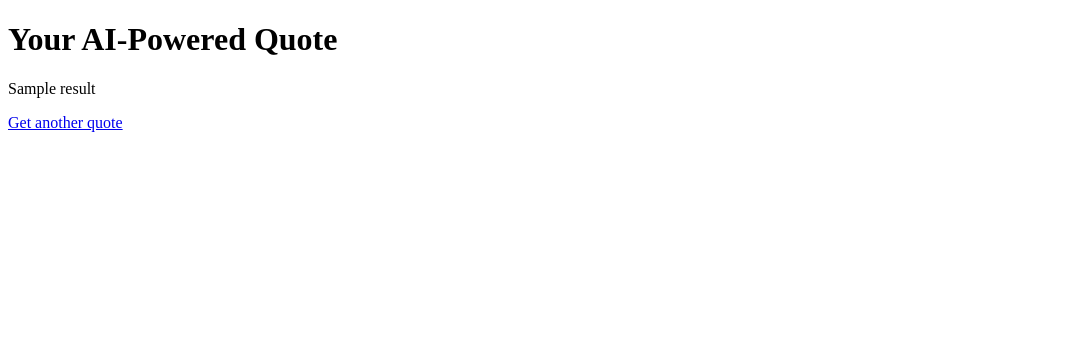
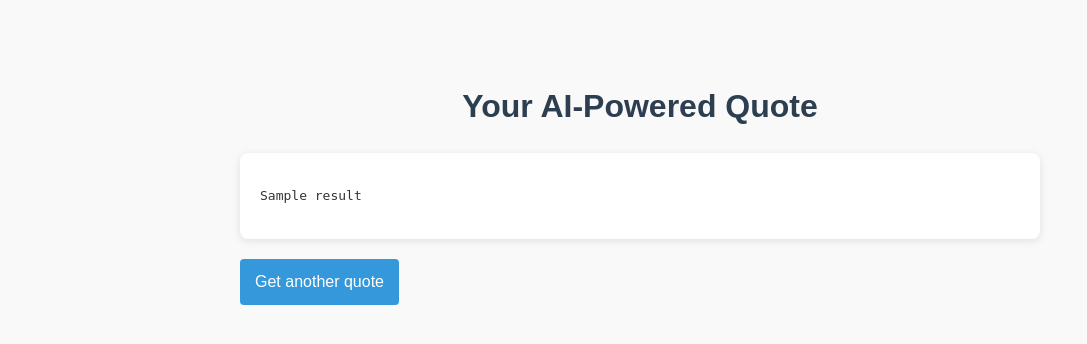
Before and after one commit to sebbarrientos/CleanQuote, a Flask app: template templates/result.html in a window 1280 px wide. Shown: the top 344 px of the page, without its empty margins (0-1087 px from the left). Run offline with Flask 3, Linux system fonts and the light colour scheme; the template is opened without the code that fills it: most values are stand-ins (such as "Sample title", 1, 10 or a date in 2020).

Commit message:
Update result.html

```diff
--- a/templates/result.html
+++ b/templates/result.html
@@ -1,12 +1,53 @@
-
 <!DOCTYPE html>
-<html>
+<html lang="en">
 <head>
+    <meta charset="UTF-8">
+    <meta name="viewport" content="width=device-width, initial-scale=1.0">
     <title>Your Cleaning Quote</title>
+    <style>
+        body {
+            font-family: Arial, sans-serif;
+            max-width: 800px;
+            margin: 40px auto;
+            line-height: 1.6;
+            background-color: #f9f9f9;
+            padding: 20px;
+            color: #333;
+        }
+        h1 {
+            color: #2c3e50;
+            text-align: center;
+            margin-bottom: 20px;
+        }
+        .quote-box {
+            background: #fff;
+            padding: 20px;
+            border-radius: 8px;
+            box-shadow: 0 2px 8px rgba(0,0,0,0.1);
+        }
+        pre {
+            white-space: pre-wrap;
+            word-wrap: break-word;
+        }
+        a {
+            display: inline-block;
+            margin-top: 20px;
+            padding: 10px 15px;
+            background: #3498db;
+            color: #fff;
+            text-decoration: none;
+            border-radius: 4px;
+        }
+        a:hover {
+            background: #2980b9;
+        }
+    </style>
 </head>
 <body>
     <h1>Your AI-Powered Quote</h1>
-    <p>{{ result }}</p>
+    <div class="quote-box">
+        <pre>{{ result }}</pre>
+    </div>
     <a href="/">Get another quote</a>
 </body>
 </html>
```
